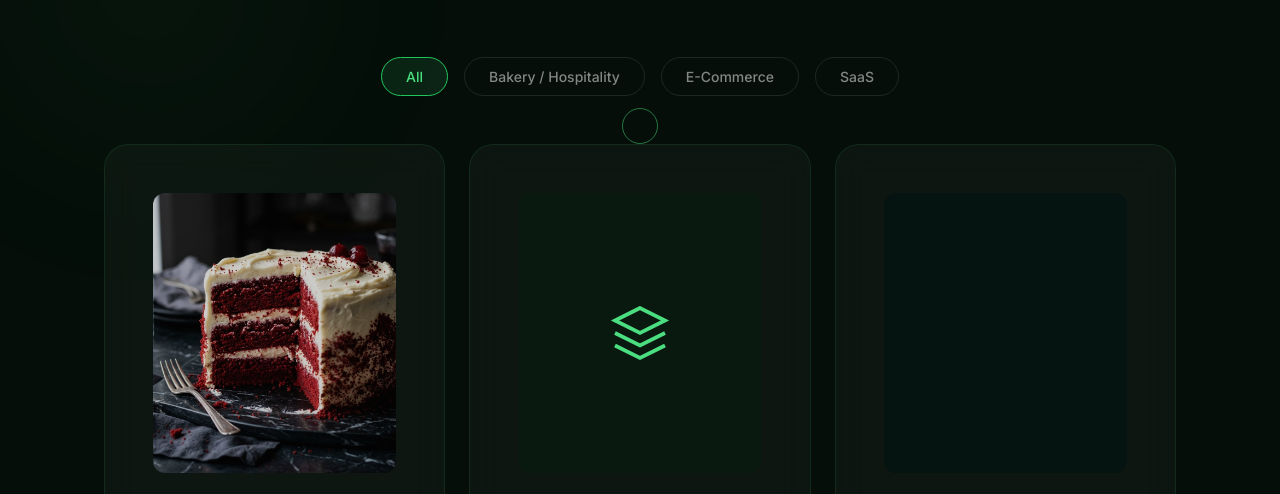
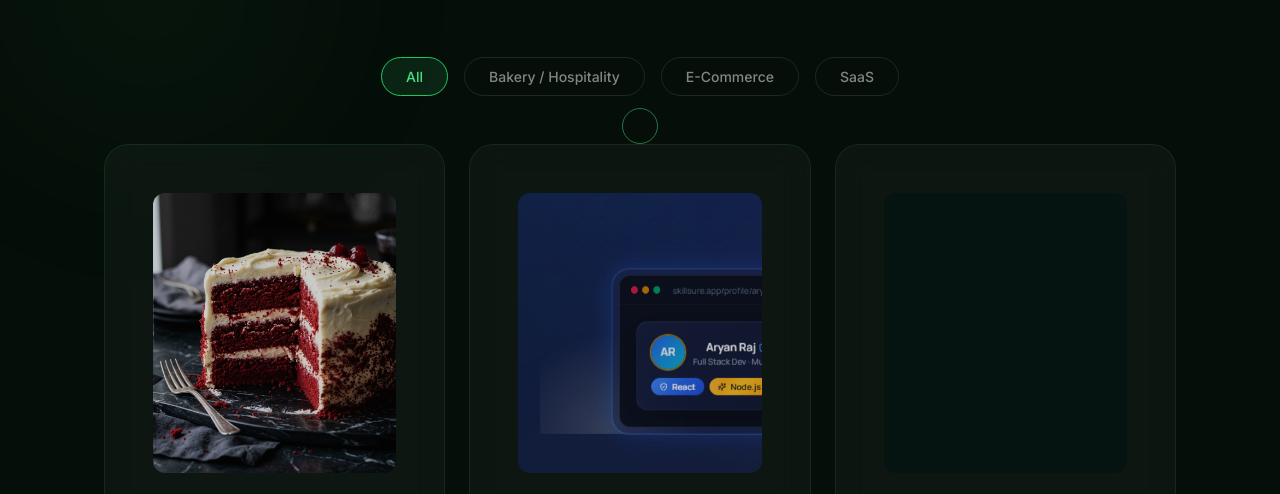
Before and after one commit to aryanimbalkar03-lab/knotbridge-website, a website: page portfolio.html in a window 1280 px wide. Shown: the part 274-768 px from the top of the page. Drawn offline with nearby package versions, Linux system fonts and the light colour scheme.

Commit message:
feat: add SkillSure logo/cover image to portfolio card

```diff
--- a/portfolio.html
+++ b/portfolio.html
@@ -156,8 +156,8 @@
 
         <!-- SKILLSURE BETA -->
         <a href="portfolio/skillsure/index.html" target="_blank" class="glass-card port-item saas" style="--d:.1s">
-            <div class="port-img" style="background:#0a1910;display:flex;align-items:center;justify-content:center">
-                <svg viewBox="0 0 24 24" width="60" height="60" fill="none" stroke="#4ADE80" stroke-width="1.5"><path d="M12 2L2 7l10 5 10-5-10-5zM2 17l10 5 10-5M2 12l10 5 10-5"/></svg>
+            <div class="port-img">
+                <img src="portfolio/skillsure_cover.png" alt="SkillSure BETA Dashboard" onerror="this.src='og-image.png'">
             </div>
             <h3 style="font-family:var(--serif); font-size:24px; color:#fff; margin-bottom:12px;">SkillSure BETA</h3>
             <p style="color:var(--txt2); font-size:15px; margin-bottom:20px; line-height:1.6;">
```
Also changed, not shown: portfolio/skillsure_cover.png (added).
